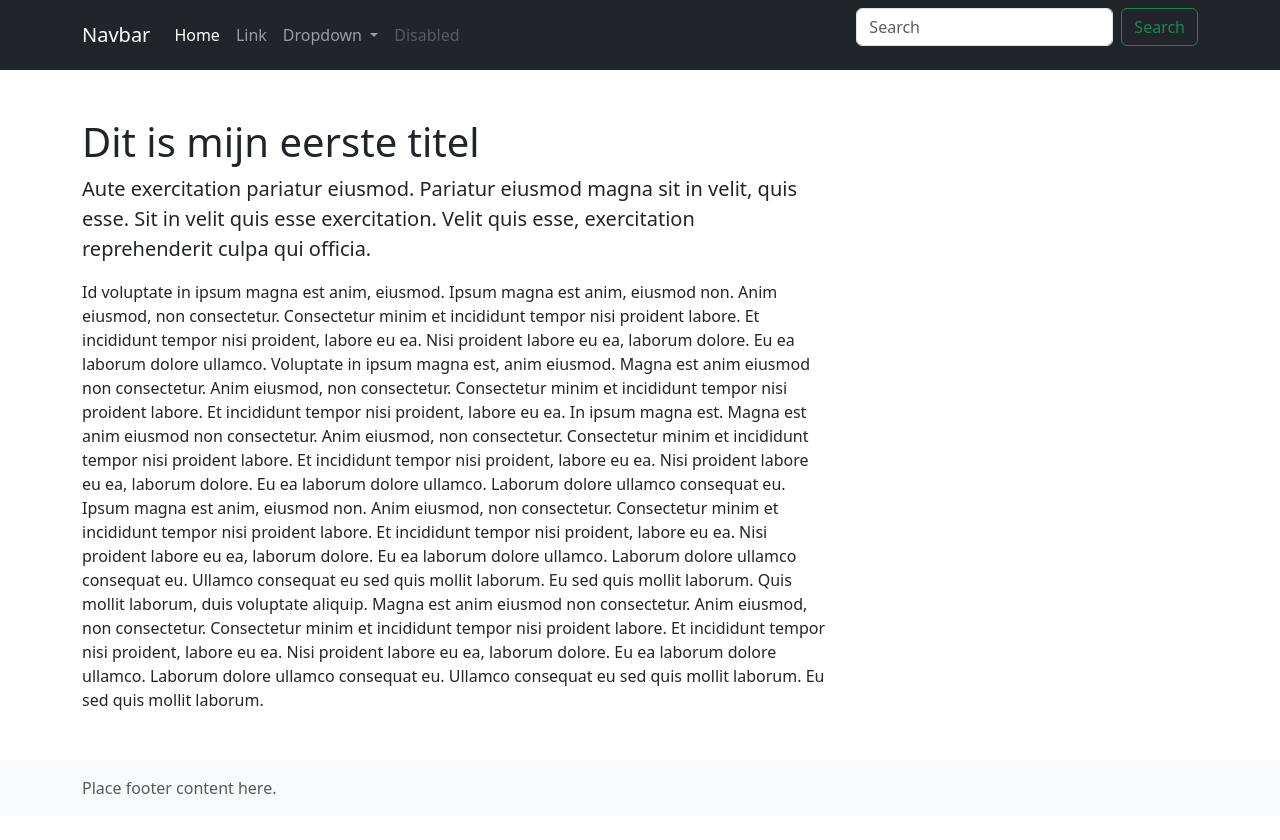
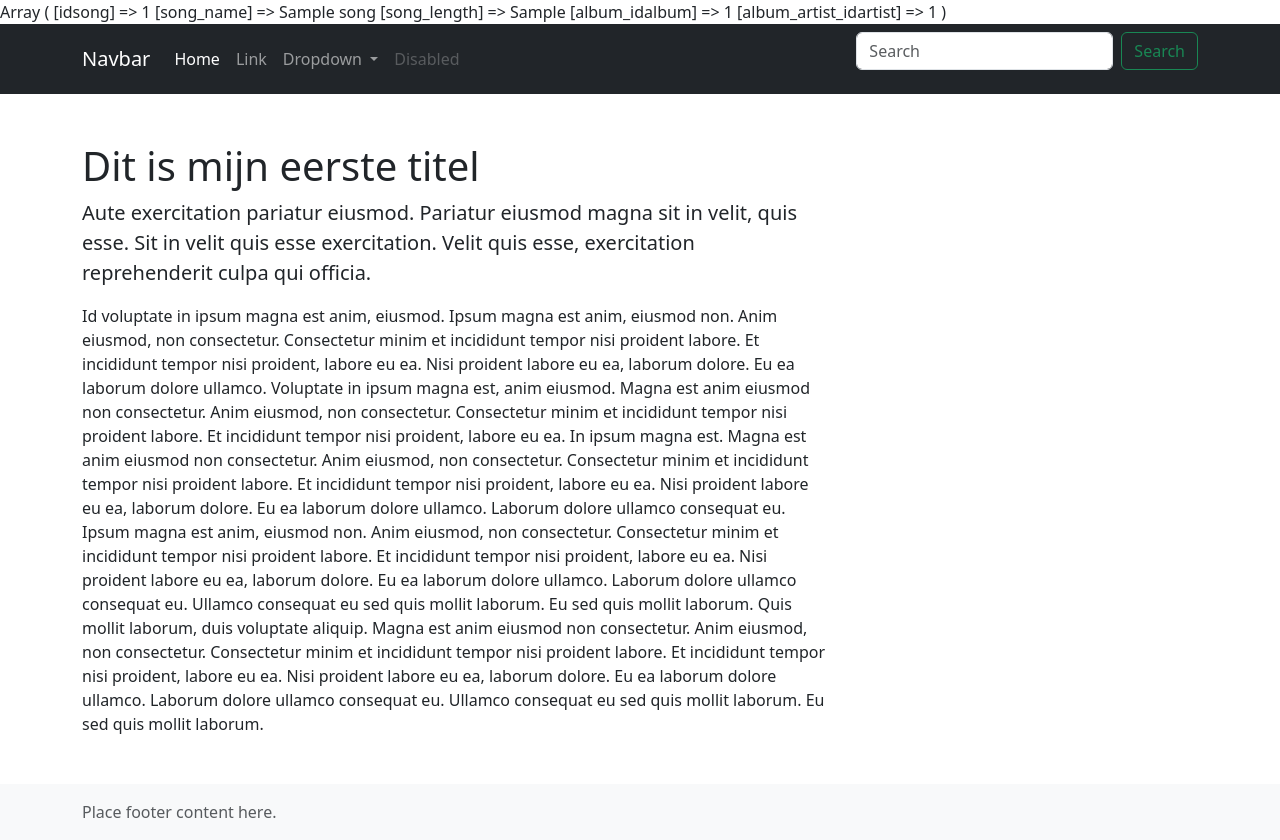
Before and after one commit to PepijnTEW/M5Prog-Music, a PHP site: page / in a window 1280 px wide. Before the commit the page ends 794 px from the top, so only its background shows below. Run offline with PHP 8.4, Linux system fonts and the light colour scheme; tables that the repository leaves empty hold one stand-in row (values such as "Sample post").

Commit message:
inital commit

```diff
--- a/public/index.php
+++ b/public/index.php
@@ -1,5 +1,6 @@
 <html lang="en">
 <?php
+    require_once('../source/database.php');
     require_once('../views/head.php');
 ?>
 
--- /dev/null
+++ b/source/config.php
@@ -0,0 +1,20 @@
+<?php
+
+/**
+ * Display all errors
+ */
+ini_set('display_errors', 1);
+ini_set('display_startup_errors', 1);
+error_reporting(E_ALL);
+/**
+ * Parse een .env file waar de instellingen instaan
+ */
+$env_array = parse_ini_file(dirname(__DIR__, 1) . '/.env');
+
+/**
+ * Definieer een aantal constante met de waardes uit je .env file
+ */
+define('DB_HOST', isset($env_array['DB_HOST']) ? $env_array['DB_HOST'] : '127.0.0.1');
+define('DB_NAME', isset($env_array['DB_NAME']) ? $env_array['DB_NAME'] : 'm5prog');
+define('DB_USERNAME', isset($env_array['DB_USERNAME']) ? $env_array['DB_USERNAME'] : 'm5prog_user');
+define('DB_PASSWORD', isset($env_array['DB_PASSWORD']) ? $env_array['DB_PASSWORD'] : 'wachtwoord');
--- /dev/null
+++ b/source/database.php
@@ -0,0 +1,14 @@
+<?php
+
+// haal de configuratie op door het config.php bestand te laden.
+require_once('../source/config.php');
+
+// Maak een database verbinding waarbij je de constanten uit de .env file gebruikt
+$connection = new mysqli(DB_HOST, DB_USERNAME, DB_PASSWORD, DB_NAME);
+$query = 'SELECT * FROM mydb.song ORDER BY song_name';
+$stmt = $connection->prepare($query);
+$stmt->execute();
+$result = $stmt->get_result();
+while( $song = mysqli_fetch_assoc($result) ) {
+    print_r( $song );
+}
--- a/sql/artist.sql
+++ b/sql/artist.sql
@@ -20,7 +20,7 @@
 CREATE TABLE IF NOT EXISTS `mydb`.`artist` (
   `idartist` INT NOT NULL AUTO_INCREMENT,
   `artist_name` VARCHAR(45) NOT NULL,
-  `artist_date` DATE NOT NULL,
+  `artist_date` INT NOT NULL,
   PRIMARY KEY (`idartist`),
   UNIQUE INDEX `idartist_UNIQUE` (`idartist` ASC) VISIBLE,
   UNIQUE INDEX `artist_name_UNIQUE` (`artist_name` ASC) VISIBLE)
@@ -33,7 +33,7 @@
 CREATE TABLE IF NOT EXISTS `mydb`.`album` (
   `idalbum` INT NOT NULL AUTO_INCREMENT,
   `album_name` VARCHAR(45) NOT NULL,
-  `album_date` DATE NOT NULL,
+  `album_date` INT NOT NULL,
   `artist_idartist` INT NOT NULL,
   PRIMARY KEY (`idalbum`, `artist_idartist`),
   UNIQUE INDEX `idalbum_UNIQUE` (`idalbum` ASC) VISIBLE,
@@ -52,7 +52,7 @@
 CREATE TABLE IF NOT EXISTS `mydb`.`song` (
   `idsong` INT NOT NULL AUTO_INCREMENT,
   `song_name` VARCHAR(45) NOT NULL,
-  `song_length` VARCHAR(45) NOT NULL,
+  `song_length` VARCHAR(10) NOT NULL,
   `album_idalbum` INT NOT NULL,
   `album_artist_idartist` INT NOT NULL,
   PRIMARY KEY (`idsong`, `album_idalbum`, `album_artist_idartist`),
```
